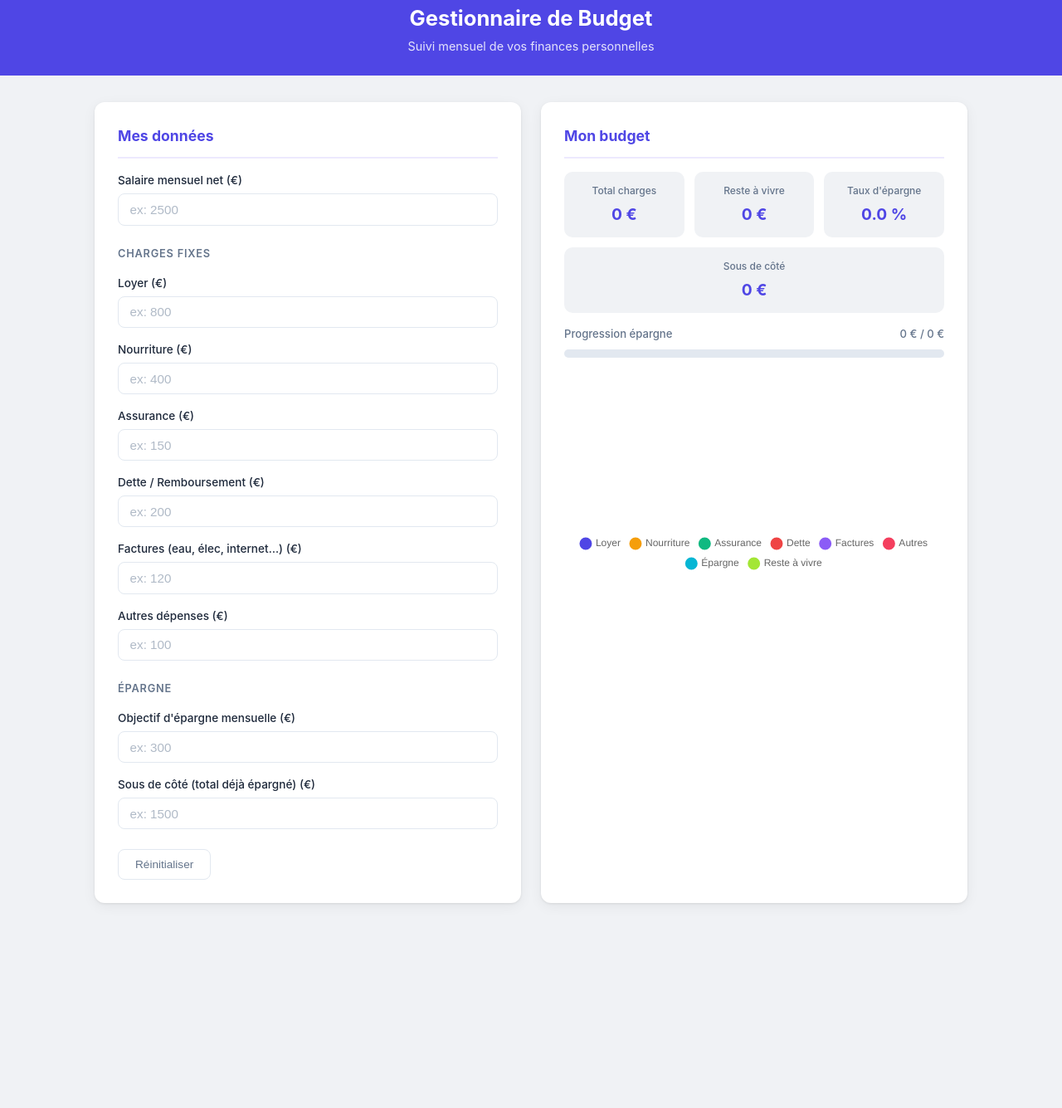
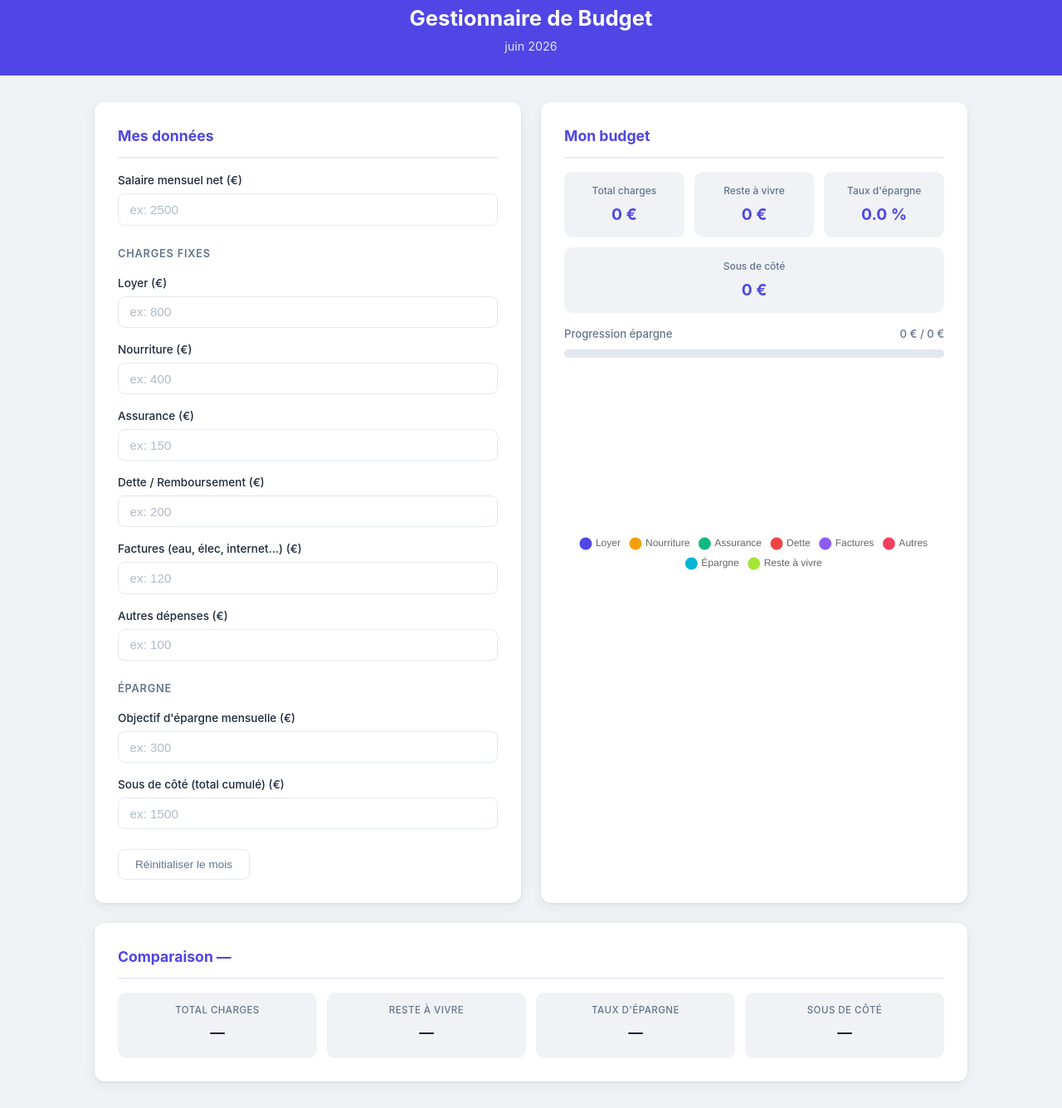
Before and after one commit to mateocaestecker2022-arch/budget-spa, a website: page index.html in a window 1280 px wide. Shown: the part 21-1356 px from the top of the page at 83% size. Before the commit the page ends 1141 px from the top, so only its background shows below. Drawn offline with nearby package versions, Linux system fonts and the light colour scheme.

Commit message:
feat: réinitialisation mensuelle + comparaison + épargne cumulative
- Passage de sessionStorage a localStorage (persistence inter-sessions)
- Archive automatique du mois précédent au changement de mois
- Section comparaison avec deltas vs mois précédent
- Sous de côté reporté automatiquement d'un mois à l'autre
- Mois courant affiché dans le header

```diff
--- a/app.js
+++ b/app.js
@@ -1,29 +1,44 @@
 const STORAGE_KEY = 'budgetData';
+const HISTORY_KEY = 'budgetHistory';
 
 const ids = ['salaire', 'loyer', 'nourriture', 'assurance', 'dette', 'facture', 'autres', 'epargne', 'sousDecote'];
 
 const el = {
-  salaire:      () => document.getElementById('salaire'),
-  loyer:        () => document.getElementById('loyer'),
-  nourriture:   () => document.getElementById('nourriture'),
-  assurance:    () => document.getElementById('assurance'),
-  dette:        () => document.getElementById('dette'),
-  facture:      () => document.getElementById('facture'),
-  autres:       () => document.getElementById('autres'),
-  epargne:      () => document.getElementById('epargne'),
-  sousDecote:   () => document.getElementById('sousDecote'),
+  salaire:           () => document.getElementById('salaire'),
+  loyer:             () => document.getElementById('loyer'),
+  nourriture:        () => document.getElementById('nourriture'),
+  assurance:         () => document.getElementById('assurance'),
+  dette:             () => document.getElementById('dette'),
+  facture:           () => document.getElementById('facture'),
+  autres:            () => document.getElementById('autres'),
+  epargne:           () => document.getElementById('epargne'),
+  sousDecote:        () => document.getElementById('sousDecote'),
+  totalCharges:      () => document.getElementById('totalCharges'),
+  resteAVivre:       () => document.getElementById('resteAVivre'),
+  tauxEpargne:       () => document.getElementById('tauxEpargne'),
+  alert:             () => document.getElementById('alert'),
+  progressFill:      () => document.getElementById('progressFill'),
+  progressLabel:     () => document.getElementById('progressLabel'),
+  progressBar:       () => document.querySelector('.progress-bar'),
   sousDecoteDisplay: () => document.getElementById('sousDecoteDisplay'),
-  totalCharges: () => document.getElementById('totalCharges'),
-  resteAVivre:  () => document.getElementById('resteAVivre'),
-  tauxEpargne:  () => document.getElementById('tauxEpargne'),
-  alert:        () => document.getElementById('alert'),
-  progressFill: () => document.getElementById('progressFill'),
-  progressLabel:() => document.getElementById('progressLabel'),
-  progressBar:  () => document.querySelector('.progress-bar'),
-  btnReset:     () => document.getElementById('btnReset'),
+  btnReset:          () => document.getElementById('btnReset'),
+  headerMonth:       () => document.getElementById('headerMonth'),
+  compareSection:    () => document.getElementById('compareSection'),
+  compareMonthLabel: () => document.getElementById('compareMonthLabel'),
 };
 
 let chart = null;
+
+// ── Mois ───────────────────────────────────────────────────────
+function currentMonthKey() {
+  const d = new Date();
+  return `${d.getFullYear()}-${String(d.getMonth() + 1).padStart(2, '0')}`;
+}
+
+function monthLabel(key) {
+  const [year, month] = key.split('-');
+  return new Date(year, month - 1, 1).toLocaleString('fr-FR', { month: 'long', year: 'numeric' });
+}
 
 // ── Lecture des valeurs ────────────────────────────────────────
 function val(id) {
@@ -60,28 +75,24 @@ function updateDOM(data) {
   resteEl.classList.toggle('negative', resteAVivre < 0);
 
   el.tauxEpargne().textContent = tauxEpargne.toFixed(1) + ' %';
-
-  // Alerte (EF-08)
   el.alert().hidden = resteAVivre >= 0;
 
-  // Barre de progression (EF-07)
   const pct = salaire > 0 ? Math.min(100, (epargne / salaire) * 100) : 0;
   el.progressFill().style.width = pct + '%';
   el.progressBar().setAttribute('aria-valuenow', Math.round(pct));
   el.progressLabel().textContent = fmt(epargne) + ' / ' + fmt(salaire);
 
-  // Sous de côté
   el.sousDecoteDisplay().textContent = fmt(sousDecote);
 }
 
-// ── Graphique Chart.js (EF-06) ─────────────────────────────────
+// ── Graphique Chart.js ─────────────────────────────────────────
 function updateChart(data) {
   const { loyer, nourriture, assurance, dette, facture, autres, epargne, resteAVivre } = data;
 
   const restePositif = Math.max(0, resteAVivre);
-  const labels  = ['Loyer', 'Nourriture', 'Assurance', 'Dette', 'Factures', 'Autres', 'Épargne', 'Reste à vivre'];
-  const values  = [loyer, nourriture, assurance, dette, facture, autres, epargne, restePositif];
-  const colors  = ['#4f46e5', '#f59e0b', '#10b981', '#ef4444', '#8b5cf6', '#f43f5e', '#06b6d4', '#a3e635'];
+  const labels = ['Loyer', 'Nourriture', 'Assurance', 'Dette', 'Factures', 'Autres', 'Épargne', 'Reste à vivre'];
+  const values = [loyer, nourriture, assurance, dette, facture, autres, epargne, restePositif];
+  const colors = ['#4f46e5', '#f59e0b', '#10b981', '#ef4444', '#8b5cf6', '#f43f5e', '#06b6d4', '#a3e635'];
 
   if (chart) {
     chart.data.labels = labels;
@@ -96,26 +107,13 @@ function updateChart(data) {
     type: 'doughnut',
     data: {
       labels,
-      datasets: [{
-        data: values,
-        backgroundColor: colors,
-        borderWidth: 2,
-        borderColor: '#fff',
-        hoverOffset: 6,
-      }],
+      datasets: [{ data: values, backgroundColor: colors, borderWidth: 2, borderColor: '#fff', hoverOffset: 6 }],
     },
     options: {
       responsive: true,
       maintainAspectRatio: false,
       plugins: {
-        legend: {
-          position: 'bottom',
-          labels: {
-            font: { size: 12 },
-            padding: 12,
-            usePointStyle: true,
-          },
-        },
+        legend: { position: 'bottom', labels: { font: { size: 12 }, padding: 12, usePointStyle: true } },
         tooltip: {
           callbacks: {
             label(ctx) {
@@ -131,28 +129,99 @@ function updateChart(data) {
   });
 }
 
-// ── Sauvegarde sessionStorage (EF-09) ─────────────────────────
-function save() {
-  const data = {};
-  ids.forEach(id => { data[id] = document.getElementById(id).value; });
-  sessionStorage.setItem(STORAGE_KEY, JSON.stringify(data));
+// ── Comparaison mois précédent ─────────────────────────────────
+function updateCompare(current) {
+  const history = loadHistory();
+  const keys = Object.keys(history).sort();
+  if (keys.length === 0) { el.compareSection().hidden = true; return; }
+
+  const lastKey = keys[keys.length - 1];
+  const prev = history[lastKey];
+
+  el.compareSection().hidden = false;
+  el.compareMonthLabel().textContent = monthLabel(lastKey);
+
+  const fields = [
+    { id: 'totalCharges', label: 'totalCharges', format: fmt },
+    { id: 'resteAVivre',  label: 'resteAVivre',  format: fmt },
+    { id: 'tauxEpargne',  label: 'tauxEpargne',  format: v => v.toFixed(1) + ' %' },
+    { id: 'sousDecote',   label: 'sousDecote',    format: fmt },
+  ];
+
+  fields.forEach(({ id, label, format }) => {
+    const prevVal = prev[label] ?? 0;
+    const curVal  = current[label] ?? 0;
+    const delta   = curVal - prevVal;
+
+    document.getElementById(`cmp-${id}`).textContent = format(prevVal);
+
+    const dltEl = document.getElementById(`dlt-${id}`);
+    if (delta === 0) { dltEl.textContent = '='; dltEl.className = 'compare-delta'; return; }
+    const sign = delta > 0 ? '+' : '';
+    dltEl.textContent = sign + (id === 'tauxEpargne' ? delta.toFixed(1) + ' %' : fmt(delta));
+    dltEl.className = 'compare-delta ' + (delta > 0 ? 'delta--up' : 'delta--down');
+  });
+}
+
+// ── localStorage ───────────────────────────────────────────────
+function loadHistory() {
+  try { return JSON.parse(localStorage.getItem(HISTORY_KEY)) || {}; } catch { return {}; }
+}
+
+function saveHistory(history) {
+  localStorage.setItem(HISTORY_KEY, JSON.stringify(history));
+}
+
+function save(computed) {
+  const fields = {};
+  ids.forEach(id => { fields[id] = document.getElementById(id).value; });
+  const entry = { month: currentMonthKey(), fields, ...computed };
+  localStorage.setItem(STORAGE_KEY, JSON.stringify(entry));
+}
+
+function archiveAndReset() {
+  const raw = localStorage.getItem(STORAGE_KEY);
+  if (!raw) return;
+  try {
+    const stored = JSON.parse(raw);
+    if (!stored.month || stored.month === currentMonthKey()) return;
+
+    // Archiver le mois passé
+    const history = loadHistory();
+    history[stored.month] = {
+      totalCharges: stored.totalCharges ?? 0,
+      resteAVivre:  stored.resteAVivre  ?? 0,
+      tauxEpargne:  stored.tauxEpargne  ?? 0,
+      sousDecote:   stored.sousDecote   ?? 0,
+    };
+    saveHistory(history);
+
+    // Reporter uniquement les sous de côté
+    const sousDecoteReporte = stored.sousDecote ?? 0;
+    localStorage.removeItem(STORAGE_KEY);
+    document.getElementById('sousDecote').value = sousDecoteReporte || '';
+
+  } catch {}
 }
 
 function restore() {
-  const raw = sessionStorage.getItem(STORAGE_KEY);
+  const raw = localStorage.getItem(STORAGE_KEY);
   if (!raw) return;
   try {
-    const data = JSON.parse(raw);
+    const stored = JSON.parse(raw);
+    if (stored.month !== currentMonthKey()) return;
     ids.forEach(id => {
-      if (data[id] !== undefined) document.getElementById(id).value = data[id];
+      if (stored.fields?.[id] !== undefined) document.getElementById(id).value = stored.fields[id];
     });
   } catch {}
 }
 
-// ── Réinitialisation (EF-10) ───────────────────────────────────
+// ── Réinitialisation du mois ───────────────────────────────────
 function reset() {
+  const sousDecote = val('sousDecote');
   ids.forEach(id => { document.getElementById(id).value = ''; });
-  sessionStorage.removeItem(STORAGE_KEY);
+  document.getElementById('sousDecote').value = sousDecote || '';
+  localStorage.removeItem(STORAGE_KEY);
   refresh();
 }
 
@@ -161,7 +230,8 @@ function refresh() {
   const data = compute();
   updateDOM(data);
   updateChart(data);
-  save();
+  updateCompare(data);
+  save(data);
 }
 
 // ── Formatage monétaire ────────────────────────────────────────
@@ -171,8 +241,12 @@ function fmt(n) {
 
 // ── Init ───────────────────────────────────────────────────────
 document.addEventListener('DOMContentLoaded', () => {
+  el.headerMonth().textContent = monthLabel(currentMonthKey());
+
+  archiveAndReset();
   restore();
   refresh();
+
   ids.forEach(id => {
     document.getElementById(id).addEventListener('input', refresh);
   });
--- a/index.html
+++ b/index.html
@@ -11,7 +11,7 @@
 
   <header class="header">
     <h1>Gestionnaire de Budget</h1>
-    <p class="header-sub">Suivi mensuel de vos finances personnelles</p>
+    <p class="header-sub" id="headerMonth">Suivi mensuel de vos finances personnelles</p>
   </header>
 
   <main class="main-grid">
@@ -66,11 +66,11 @@
       </div>
 
       <div class="form-group">
-        <label for="sousDecote">Sous de côté (total déjà épargné) (€)</label>
+        <label for="sousDecote">Sous de côté (total cumulé) (€)</label>
         <input type="number" id="sousDecote" min="0" step="1" placeholder="ex: 1500" />
       </div>
 
-      <button class="btn-reset" id="btnReset" type="button">Réinitialiser</button>
+      <button class="btn-reset" id="btnReset" type="button">Réinitialiser le mois</button>
     </section>
 
     <!-- Colonne droite : résultats -->
@@ -120,6 +120,33 @@
 
     </section>
 
+    <!-- Comparaison mois précédent -->
+    <section class="card card--compare" id="compareSection" hidden aria-label="Comparaison mois précédent">
+      <h2 class="card-title">Comparaison — <span id="compareMonthLabel"></span></h2>
+      <div class="compare-grid">
+        <div class="compare-item">
+          <span class="compare-label">Total charges</span>
+          <span class="compare-prev" id="cmp-totalCharges">—</span>
+          <span class="compare-delta" id="dlt-totalCharges"></span>
+        </div>
+        <div class="compare-item">
+          <span class="compare-label">Reste à vivre</span>
+          <span class="compare-prev" id="cmp-resteAVivre">—</span>
+          <span class="compare-delta" id="dlt-resteAVivre"></span>
+        </div>
+        <div class="compare-item">
+          <span class="compare-label">Taux d'épargne</span>
+          <span class="compare-prev" id="cmp-tauxEpargne">—</span>
+          <span class="compare-delta" id="dlt-tauxEpargne"></span>
+        </div>
+        <div class="compare-item">
+          <span class="compare-label">Sous de côté</span>
+          <span class="compare-prev" id="cmp-sousDecote">—</span>
+          <span class="compare-delta" id="dlt-sousDecote"></span>
+        </div>
+      </div>
+    </section>
+
   </main>
 
   <script src="app.js"></script>
--- a/style.css
+++ b/style.css
@@ -213,6 +213,50 @@ body {
   margin-top: .5rem;
 }
 
+/* ── Comparaison mois précédent ────────────────────────────── */
+.card--compare {
+  grid-column: span 2;
+}
+
+.compare-grid {
+  display: grid;
+  grid-template-columns: repeat(4, 1fr);
+  gap: .75rem;
+}
+
+.compare-item {
+  background: var(--color-bg);
+  border-radius: 10px;
+  padding: .85rem .75rem;
+  text-align: center;
+  display: flex;
+  flex-direction: column;
+  gap: .25rem;
+}
+
+.compare-label {
+  font-size: .72rem;
+  color: var(--color-text-muted);
+  font-weight: 500;
+  text-transform: uppercase;
+  letter-spacing: .04em;
+}
+
+.compare-prev {
+  font-size: 1.1rem;
+  font-weight: 700;
+  color: var(--color-text);
+}
+
+.compare-delta {
+  font-size: .8rem;
+  font-weight: 600;
+  color: var(--color-text-muted);
+}
+
+.delta--up   { color: var(--color-danger); }
+.delta--down { color: var(--color-success); }
+
 /* ── Responsive mobile ─────────────────────────────────────── */
 @media (max-width: 768px) {
   .main-grid {
@@ -225,6 +269,9 @@ body {
 
   .chart-container { height: 200px; }
 
+  .card--compare { grid-column: span 1; }
+  .compare-grid  { grid-template-columns: 1fr 1fr; }
+
   .header { padding: 1.25rem 1rem; }
   .header h1 { font-size: 1.3rem; }
 }
```
